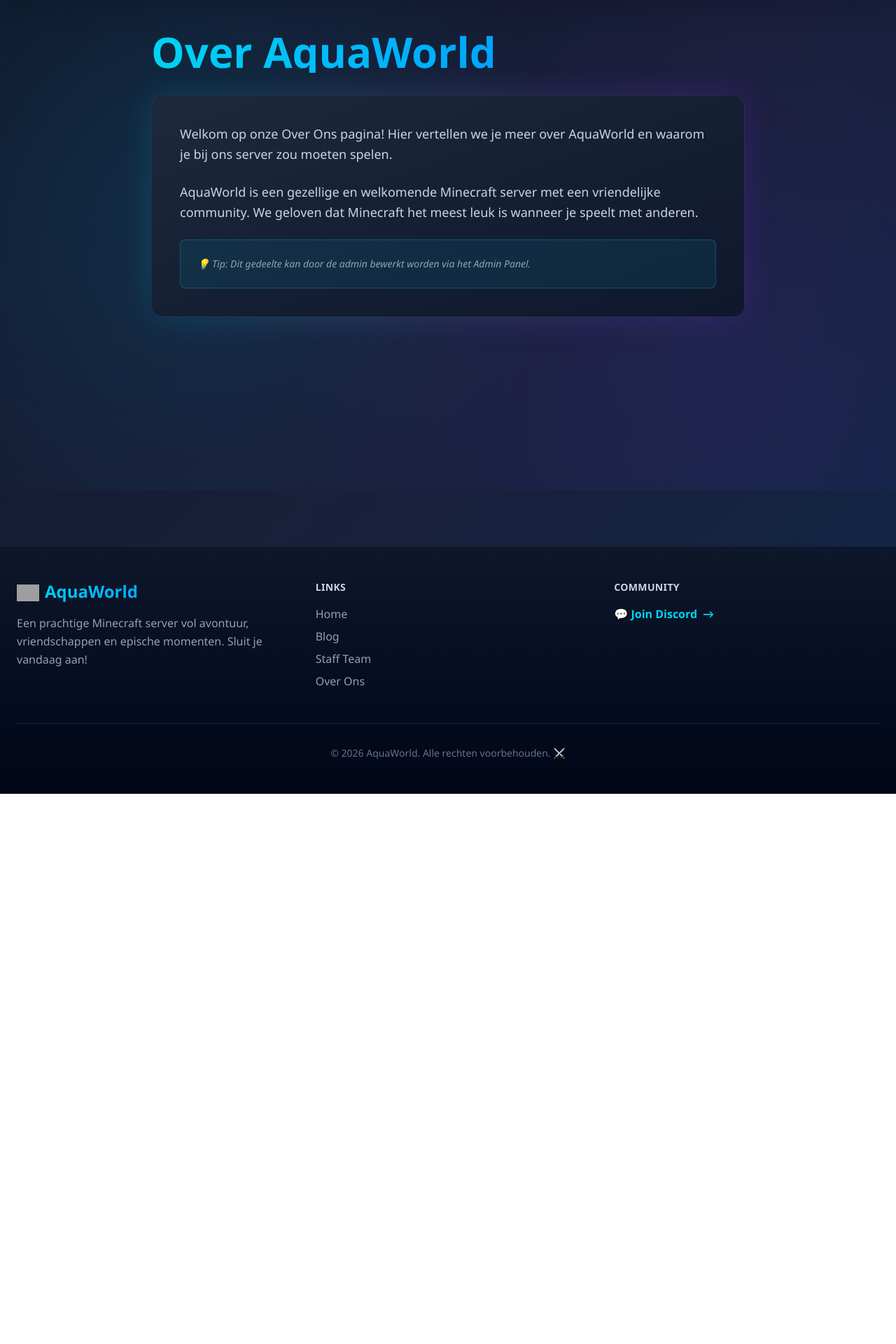
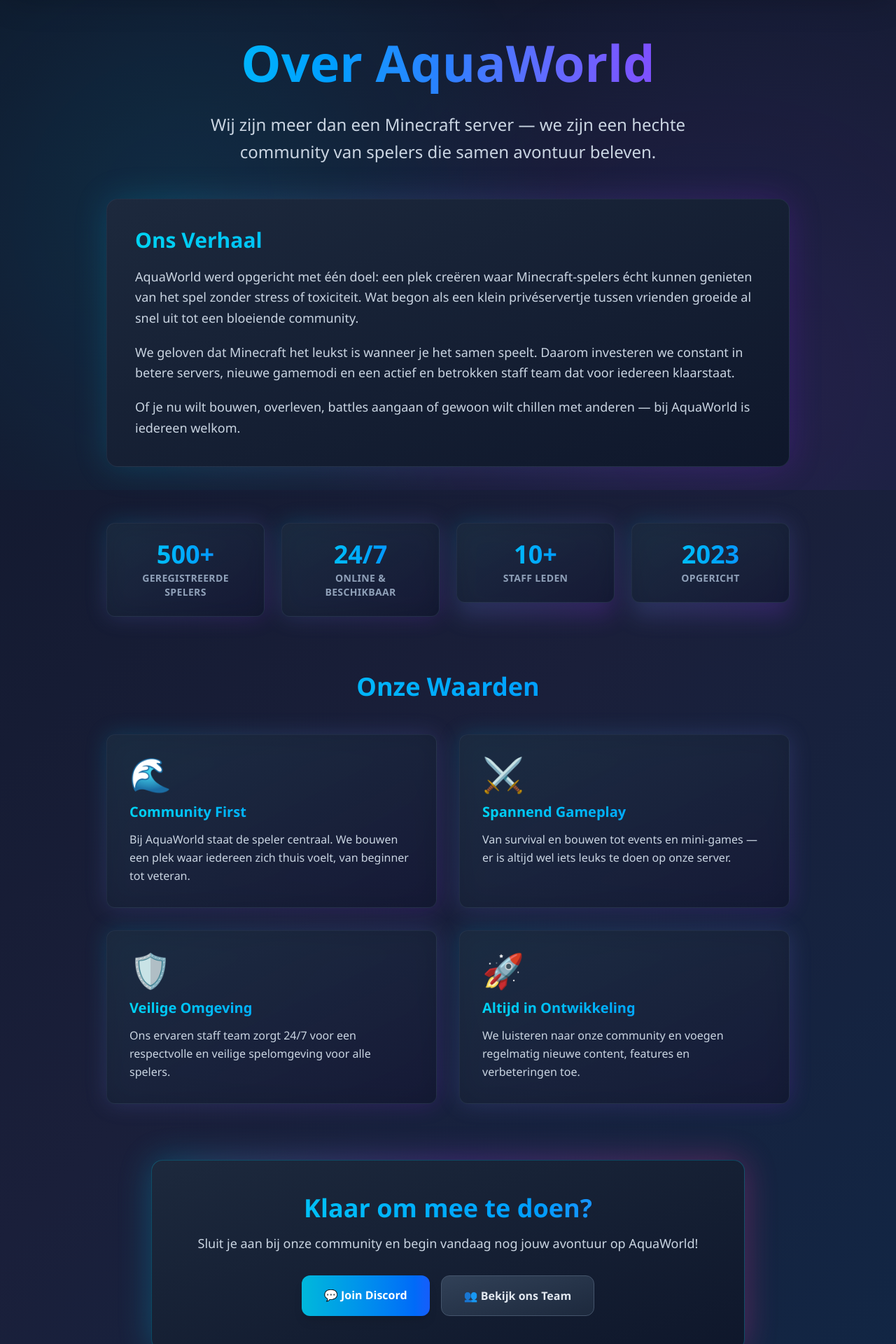
Before and after one commit to Stippie10/AquaWorld, a Next.js app: page /about in a window 1280 px wide. Shown: the part 100-2020 px from the top of the page at 70% size. Before the commit the page ends 1234 px from the top, so only its background shows below. Built offline with nearby package versions, Linux system fonts and the light colour scheme; grey boxes are pictures that could not be loaded.

Commit message:
Update page.tsx

```diff
--- a/app/about/page.tsx
+++ b/app/about/page.tsx
@@ -1,32 +1,143 @@
+import Link from 'next/link';
+
+const values = [
+  {
+    icon: '🌊',
+    title: 'Community First',
+    desc: 'Bij AquaWorld staat de speler centraal. We bouwen een plek waar iedereen zich thuis voelt, van beginner tot veteran.',
+  },
+  {
+    icon: '⚔️',
+    title: 'Spannend Gameplay',
+    desc: 'Van survival en bouwen tot events en mini-games — er is altijd wel iets leuks te doen op onze server.',
+  },
+  {
+    icon: '🛡️',
+    title: 'Veilige Omgeving',
+    desc: 'Ons ervaren staff team zorgt 24/7 voor een respectvolle en veilige spelomgeving voor alle spelers.',
+  },
+  {
+    icon: '🚀',
+    title: 'Altijd in Ontwikkeling',
+    desc: 'We luisteren naar onze community en voegen regelmatig nieuwe content, features en verbeteringen toe.',
+  },
+];
+
+const stats = [
+  { value: '500+', label: 'Geregistreerde Spelers' },
+  { value: '24/7', label: 'Online & Beschikbaar' },
+  { value: '10+', label: 'Staff Leden' },
+  { value: '2023', label: 'Opgericht' },
+];
+
 export default function About() {
   return (
     <div className="min-h-screen pt-20">
-      <div className="max-w-4xl mx-auto px-6 py-16">
-        <div className="slide-in">
-          <h1 className="text-5xl md:text-6xl font-black mb-8 bg-linear-to-r from-cyan-400 to-blue-500 bg-clip-text text-transparent">
+
+      {/* Hero */}
+      <div className="max-w-5xl mx-auto px-6 pt-16 pb-12 text-center slide-in">
+        <h1 className="text-6xl md:text-7xl font-black mb-6 bg-linear-to-r from-cyan-400 via-blue-500 to-purple-600 bg-clip-text text-transparent leading-tight">
           Over AquaWorld
         </h1>
+        <p className="text-xl md:text-2xl text-slate-300 max-w-3xl mx-auto leading-relaxed">
+          Wij zijn meer dan een Minecraft server — we zijn een hechte community van spelers die samen avontuur beleven.
+        </p>
+      </div>
 
+      {/* Story */}
+      <div className="max-w-5xl mx-auto px-6 mb-20 slide-in">
         <div className="relative group">
           <div className="absolute inset-0 bg-linear-to-r from-cyan-500 to-purple-600 rounded-2xl blur-xl opacity-20 group-hover:opacity-40 transition duration-500"></div>
-            <div className="relative bg-linear-to-br from-slate-800 to-slate-900 p-10 rounded-2xl border border-slate-700/50 group-hover:border-cyan-500/50 transition space-y-6 text-slate-300">
+          <div className="relative bg-linear-to-br from-slate-800 to-slate-900 p-10 rounded-2xl border border-slate-700/50 group-hover:border-cyan-500/50 transition space-y-5 text-slate-300">
+            <h2 className="text-3xl font-black bg-linear-to-r from-cyan-400 to-blue-500 bg-clip-text text-transparent">
+              Ons Verhaal
+            </h2>
             <p className="text-lg leading-relaxed">
-                Welkom op onze Over Ons pagina! Hier vertellen we je meer over AquaWorld
-                en waarom je bij ons server zou moeten spelen.
+              AquaWorld werd opgericht met één doel: een plek creëren waar Minecraft-spelers écht kunnen genieten van
+              het spel zonder stress of toxiciteit. Wat begon als een klein privéservertje tussen vrienden groeide al
+              snel uit tot een bloeiende community.
             </p>
             <p className="text-lg leading-relaxed">
-                AquaWorld is een gezellige en welkomende Minecraft server met een vriendelijke
-                community. We geloven dat Minecraft het meest leuk is wanneer je speelt met anderen.
+              We geloven dat Minecraft het leukst is wanneer je het samen speelt. Daarom investeren we constant in
+              betere servers, nieuwe gamemodi en een actief en betrokken staff team dat voor iedereen klaarstaat.
             </p>
-              <div className="bg-cyan-500/10 border border-cyan-500/30 p-6 rounded-lg">
-                <p className="text-sm text-slate-400 italic">
-                  💡 Tip: Dit gedeelte kan door de admin bewerkt worden via het Admin Panel.
+            <p className="text-lg leading-relaxed">
+              Of je nu wilt bouwen, overleven, battles aangaan of gewoon wilt chillen met anderen — bij AquaWorld is
+              iedereen welkom.
             </p>
           </div>
         </div>
       </div>
+
+      {/* Stats */}
+      <div className="max-w-5xl mx-auto px-6 mb-20 slide-in">
+        <div className="grid grid-cols-2 md:grid-cols-4 gap-6">
+          {stats.map((stat, idx) => (
+            <div key={idx} className="group relative">
+              <div className="absolute inset-0 bg-linear-to-br from-cyan-500 to-purple-600 rounded-xl blur-lg opacity-20 group-hover:opacity-40 transition duration-500"></div>
+              <div className="relative bg-linear-to-br from-slate-800/80 to-slate-900/80 p-6 rounded-xl border border-slate-700/50 group-hover:border-cyan-500/50 transition text-center">
+                <p className="text-4xl font-black bg-linear-to-r from-cyan-400 to-blue-500 bg-clip-text text-transparent mb-1">
+                  {stat.value}
+                </p>
+                <p className="text-sm text-slate-400 font-semibold uppercase tracking-wide">{stat.label}</p>
+              </div>
+            </div>
+          ))}
+        </div>
+      </div>
+
+      {/* Values */}
+      <div className="max-w-5xl mx-auto px-6 mb-20">
+        <h2 className="text-4xl font-black text-center mb-12 bg-linear-to-r from-cyan-400 to-blue-500 bg-clip-text text-transparent slide-in">
+          Onze Waarden
+        </h2>
+        <div className="grid grid-cols-1 md:grid-cols-2 gap-8">
+          {values.map((item, idx) => (
+            <div key={idx} className="group slide-in" style={{ animationDelay: `${idx * 100}ms` }}>
+              <div className="relative h-full">
+                <div className="absolute inset-0 bg-linear-to-br from-cyan-500 to-purple-600 rounded-xl blur-lg opacity-20 group-hover:opacity-40 transition duration-500"></div>
+                <div className="relative h-full bg-linear-to-br from-slate-800/80 to-slate-900/80 backdrop-blur-sm p-8 rounded-xl border border-slate-700/50 group-hover:border-cyan-500/50 transition duration-300">
+                  <div className="text-5xl mb-4 group-hover:scale-110 transition transform duration-300">{item.icon}</div>
+                  <h3 className="text-xl font-bold mb-3 bg-linear-to-r from-cyan-400 to-blue-500 bg-clip-text text-transparent">
+                    {item.title}
+                  </h3>
+                  <p className="text-slate-300 leading-relaxed">{item.desc}</p>
                 </div>
               </div>
             </div>
+          ))}
+        </div>
+      </div>
+
+      {/* CTA */}
+      <div className="max-w-4xl mx-auto px-6 mb-24 text-center slide-in">
+        <div className="relative group">
+          <div className="absolute inset-0 bg-linear-to-r from-cyan-500 via-purple-500 to-pink-500 rounded-2xl blur-xl opacity-30 group-hover:opacity-50 transition duration-500"></div>
+          <div className="relative bg-linear-to-br from-slate-800 to-slate-900 p-12 rounded-2xl border border-cyan-500/30 hover:border-cyan-500/60 transition">
+            <h2 className="text-4xl font-black mb-4 bg-linear-to-r from-cyan-400 to-blue-500 bg-clip-text text-transparent">
+              Klaar om mee te doen?
+            </h2>
+            <p className="text-slate-300 text-lg mb-8">
+              Sluit je aan bij onze community en begin vandaag nog jouw avontuur op AquaWorld!
+            </p>
+            <div className="flex flex-col sm:flex-row gap-4 justify-center">
+              <Link
+                href="/discord"
+                className="px-8 py-4 bg-linear-to-r from-cyan-500 to-blue-600 rounded-xl font-bold text-white hover:scale-105 transition transform shadow-lg hover:shadow-cyan-500/25"
+              >
+                💬 Join Discord
+              </Link>
+              <Link
+                href="/staff"
+                className="px-8 py-4 bg-linear-to-br from-slate-700 to-slate-800 rounded-xl font-bold text-slate-200 border border-slate-600 hover:border-cyan-500/50 hover:scale-105 transition transform"
+              >
+                👥 Bekijk ons Team
+              </Link>
+            </div>
+          </div>
+        </div>
+      </div>
+
+    </div>
   );
 }
```
Lines whose indentation alone changed are shown as unchanged.
